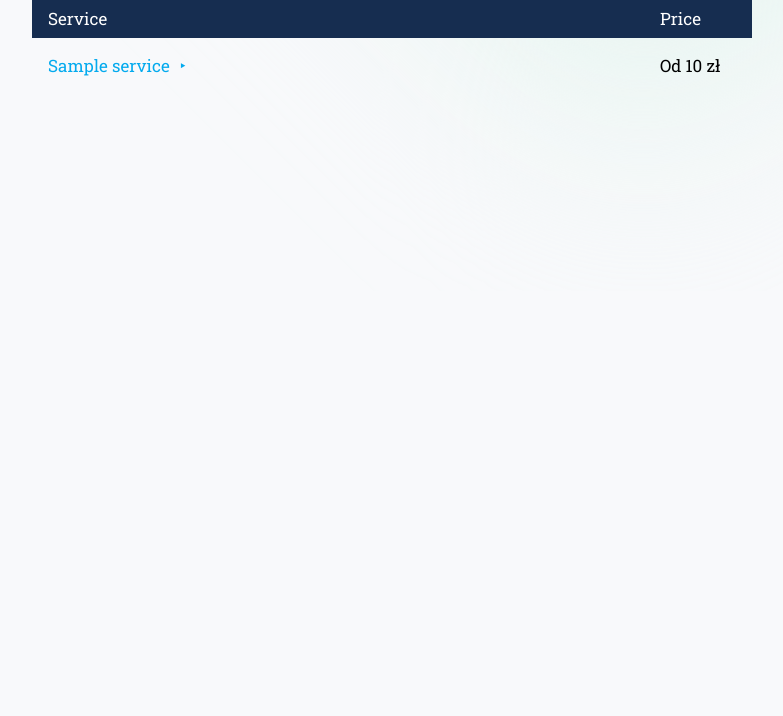
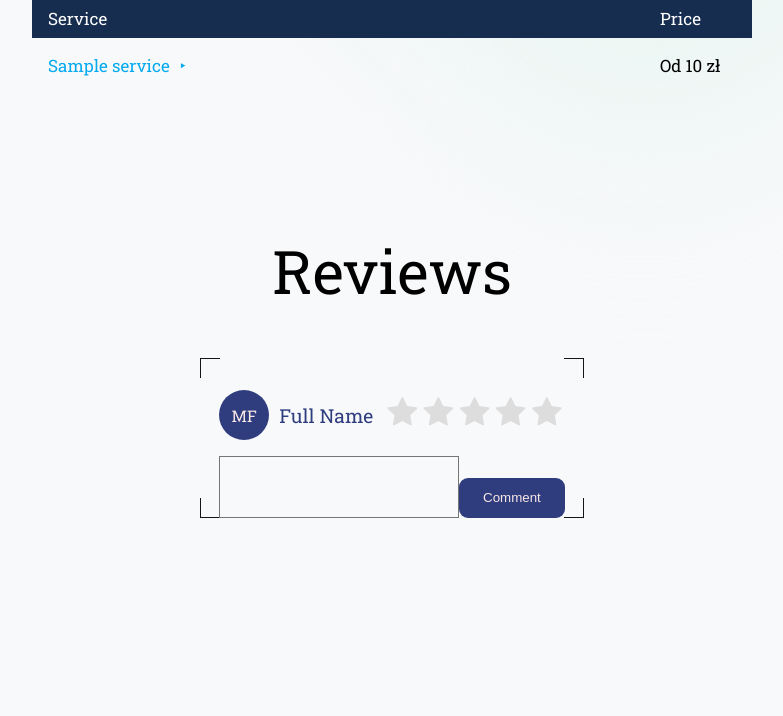
Before and after one commit to S4vyss/serwis-komputerowy, a PHP site: page /serwis-komputerowy/ in a window 1280 px wide. Shown: the part 2508-3224 px from the top of the page, without its empty margins (248-1031 px from the left). Before the commit the page ends 2584 px from the top, so only its background shows below. Run offline with PHP 8.4, Linux system fonts and the light colour scheme; the visitor is signed in with stand-in values (Sample User, id 1); tables that the repository leaves empty or names only in its code hold one stand-in row (values such as "Sample post").

Commit message:
reviews styling done

```diff
--- /dev/null
+++ b/components/query.php
@@ -0,0 +1,3 @@
+<?php
+
+?>
--- /dev/null
+++ b/components/reviews.php
@@ -0,0 +1,32 @@
+<h1>Reviews</h1>
+<section class="reviews">
+    <div class="write">
+        <div class="rating">
+            <div class="info-review">
+                <div class="img one">MF</div>
+                <p style="color: #2F3D7E; font-size: larger; margin: 0">Full Name</p>
+            </div>
+            <div id="full-stars">
+                <div class="rating-group">
+                    <input disabled checked class="rating__input rating__input--none" name="rating3" id="rating3-none" value="0" type="radio">
+                    <label aria-label="1 star" class="rating__label" for="rating3-1"><i class="rating__icon rating__icon--star fa fa-star"></i></label>
+                    <input class="rating__input" name="rating3" id="rating3-1" value="1" type="radio">
+                    <label aria-label="2 stars" class="rating__label" for="rating3-2"><i class="rating__icon rating__icon--star fa fa-star"></i></label>
+                    <input class="rating__input" name="rating3" id="rating3-2" value="2" type="radio">
+                    <label aria-label="3 stars" class="rating__label" for="rating3-3"><i class="rating__icon rating__icon--star fa fa-star"></i></label>
+                    <input class="rating__input" name="rating3" id="rating3-3" value="3" type="radio">
+                    <label aria-label="4 stars" class="rating__label" for="rating3-4"><i class="rating__icon rating__icon--star fa fa-star"></i></label>
+                    <input class="rating__input" name="rating3" id="rating3-4" value="4" type="radio">
+                    <label aria-label="5 stars" class="rating__label" for="rating3-5"><i class="rating__icon rating__icon--star fa fa-star"></i></label>
+                    <input class="rating__input" name="rating3" id="rating3-5" value="5" type="radio">
+                </div>
+            </div>
+        </div>
+        <div class="comment-div">
+            <textarea class="comment"></textarea>
+            <div class="submit-comment">
+                <input type="submit" value="Comment">
+            </div>
+        </div>
+    </div>
+</section>
--- a/components/services.php
+++ b/components/services.php
@@ -13,16 +13,13 @@
     $request = mysqli_query($connection, $query);
 
     $textService = "You need to be logged to create an application";
-        $form = "<td></td>";
+    $form = null;
+    $submited = false;
 
     if (isset($_SESSION['isLogged'])) {
         if ($_SESSION['isLogged']) {
             $textService = "Send an application for that service";
-                $form = "<td class='submit-service'>
-                                <form action='index.php#table' method='post'>
-                                    <input class='submit-service-btn' type='submit' name='submit_button' value='Send Application' />
-                                </form>
-                            </td>";
+            $form = "<form onsubmit='{() => $submited = true;}' action='index.php#table' method='post'><input class='submit-service-btn' type='submit' name='submit_button' value='Send Application' /></form>";
         }
     }
 
@@ -37,9 +34,10 @@
                         </tr>
                         <tr id='content$i' class='hidden content-hidden'>
                             <td class='service-text'>{$textService}</td>
-                            {$form}
+                            <td class='submit-service'>{$form}</td>
                         </tr>
                     ";
+            if ($submited) {
                 if ($_SERVER['REQUEST_METHOD'] === 'POST') {
                     if (isset($_POST['submit_button'])) {
                         $title = $row['title'];
@@ -47,8 +45,13 @@
 
                         $queryApplication = "INSERT INTO applications VALUES (NULL, '$title', '$userId')";
                         mysqli_query($connection, $queryApplication);
+                        echo "<script>alert('halo?')</script>";
                     }
                 }
+            } else {
+                echo $submited;
+            }
+
             $i++;
         }
     }
--- a/index.php
+++ b/index.php
@@ -9,6 +9,8 @@
     <link rel="stylesheet" href="styles/oferty.css" />
     <link rel="stylesheet" href="styles/suppliers.css" />
     <link rel="stylesheet" href="styles/services.css" />
+    <link rel="stylesheet" href="styles/reviews.css" />
+    <link rel="stylesheet" href="https://cdnjs.cloudflare.com/ajax/libs/font-awesome/4.7.0/css/font-awesome.min.css">
     <link rel="preconnect" href="https://fonts.googleapis.com">
     <link rel="preconnect" href="https://fonts.gstatic.com" crossorigin>
     <link href="https://fonts.googleapis.com/css2?family=Roboto+Slab&display=swap" rel="stylesheet">
@@ -43,6 +45,8 @@
     <?php include './components/suppliers.php' ?>
     <br><br>
     <?php include './components/services.php' ?>
+    <br><br>
+    <?php include './components/reviews.php' ?>
     <svg>
         <filter id='noiseFilter'>
             <feTurbulence
--- /dev/null
+++ b/styles/reviews.css
@@ -0,0 +1,124 @@
+#full-stars .rating-group {
+    display: inline-flex;
+}
+#full-stars .rating__icon {
+    pointer-events: none;
+}
+#full-stars .rating__input {
+    position: absolute !important;
+    left: -9999px !important;
+}
+#full-stars .rating__input--none {
+    display: none;
+}
+#full-stars .rating__label {
+    cursor: pointer;
+    padding: 0 0.1em;
+    font-size: 2rem;
+}
+#full-stars .rating__icon--star {
+    color: orange;
+    transition: all .3s ease;
+}
+#full-stars .rating__input:checked ~ .rating__label .rating__icon--star {
+    color: #ddd;
+}
+#full-stars .rating-group:hover .rating__label .rating__icon--star {
+    color: orange;
+}
+#full-stars .rating__input:hover ~ .rating__label .rating__icon--star {
+    color: #ddd;
+}
+
+.reviews {
+    width: 40%;
+    background: transparent;
+    background:
+            linear-gradient(to right, #151515 1px, transparent 1px) 0 0,
+            linear-gradient(to right, #151515 1px, transparent 1px) 0 100%,
+            linear-gradient(to left, #151515 1px, transparent 1px) 100% 0,
+            linear-gradient(to left, #151515 1px, transparent 1px) 100% 100%,
+            linear-gradient(to bottom, #151515 1px, transparent 1px) 0 0,
+            linear-gradient(to bottom, #151515 1px, transparent 1px) 100% 0,
+            linear-gradient(to top, #151515 1px, transparent 1px) 0 100%,
+            linear-gradient(to top, #151515 1px, transparent 1px) 100% 100%;
+    background-repeat: no-repeat;
+    background-size: 20px 20px;
+}
+
+.reviews h2 {
+    margin: 0;
+}
+
+.rating {
+    padding-top: 2rem;
+    padding-bottom: 1rem;
+    display: flex;
+    justify-content: space-between;
+    width: 90%;
+}
+
+.write {
+    width: 100%;
+    height: 20vh;
+    display: flex;
+    flex-direction: column;
+    align-items: center;
+}
+
+.info-review {
+    display: flex;
+    gap: 10px;
+    align-items: center;
+}
+
+.img {
+    width: 50px;
+    height: 50px;
+    background: #2F3D7E;
+    border-radius: 50%;
+    outline: none;
+    display: flex;
+    align-items: center;
+    justify-content: center;
+    gap: 10px;
+    color: #f8e8e6;
+}
+
+.comment-div {
+    width: 90%;
+    height: 80px;
+    display: flex;
+    justify-content: space-between;
+}
+
+.submit-comment {
+    height: 100%;
+    display: flex;
+    align-items: flex-end;
+}
+
+.submit-comment input {
+    background: #2F3D7E;
+    color: #f8e8e6;
+    border: none;
+    outline: none;
+    padding: .8rem 1.5rem;
+    cursor: pointer;
+    border-radius: 9px;
+    transition: all 0.2s ease;
+}
+
+.submit-comment input:hover {
+    background: #f8e8e6;
+    color: #2F3D7E;
+}
+
+.comment {
+    width: 68%;
+    resize: none;
+    background: transparent;
+    outline: none;
+    padding: 10px;
+    scrollbar-width: none;
+}
```
Lines whose indentation alone changed are shown as unchanged.
